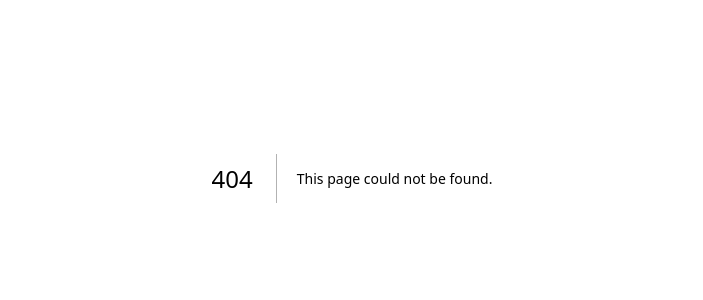
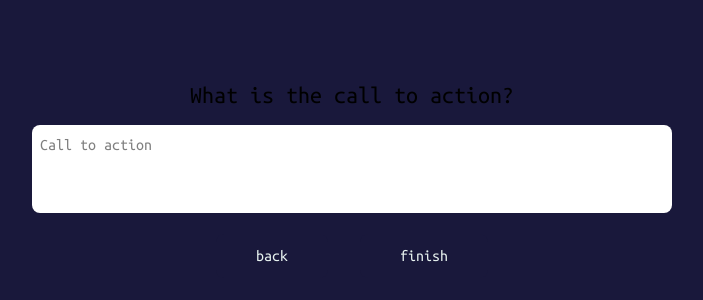
Before and after one commit to rayray39/hokkien-mee, a Next.js app: page /CallToAction in a window 1280 px wide. Before the commit this address had no page. Shown: the part 222-522 px from the top of the page, without its empty margins (288-991 px from the left). Built offline with nearby package versions, Linux system fonts and the light colour scheme.

Commit message:
Add call to action page

```diff
--- a/src/app/Audience/page.tsx
+++ b/src/app/Audience/page.tsx
@@ -18,11 +18,13 @@ export default function Audience() {
 
     const goToNextPage = () => {
         // go to the next page
+        logTargetAudience();
         setData({
             summary: data?.summary ?? "",
             style: data?.style ?? "",
             audience: targetAudience ?? ""
         })
+        router.push('/CallToAction');
     }
 
     const goBack = () => {
--- /dev/null
+++ b/src/app/CallToAction/page.tsx
@@ -0,0 +1,42 @@
+'use client'
+import { useState } from "react"
+import NavButton from "../Components/NavButton";
+import { useRouter } from "next/navigation";
+
+export default function CallToAction() {
+    const router = useRouter();
+
+    const [callToAction, setCallToAction] = useState<string>('');
+
+    const goBack = () => {
+        // go back to select target audience page
+        router.back();
+    }
+
+    const finish = () => {
+        console.log('heading to finish page.');
+    }
+
+    return (
+        <div className="w-1/2">
+            <div className="w-full text-center text-2xl font-medium">What is the call to action?</div>
+
+            <div>
+                <textarea
+                    name="call-to-action"
+                    id="call-to-action"
+                    placeholder="Call to action"
+                    className="w-full p-[8px] bg-white rounded-lg resize-none mt-[14px]"
+                    rows={3}
+                    value={callToAction}
+                    onChange={(event) => setCallToAction(event.target.value)}
+                ></textarea>
+            </div>
+
+            <div className="flex justify-center space-x-8">
+                <NavButton buttonText="back" onClickHandler={goBack}/>
+                <NavButton buttonText="finish" onClickHandler={finish}/>
+            </div>
+        </div>
+    )
+}
```
